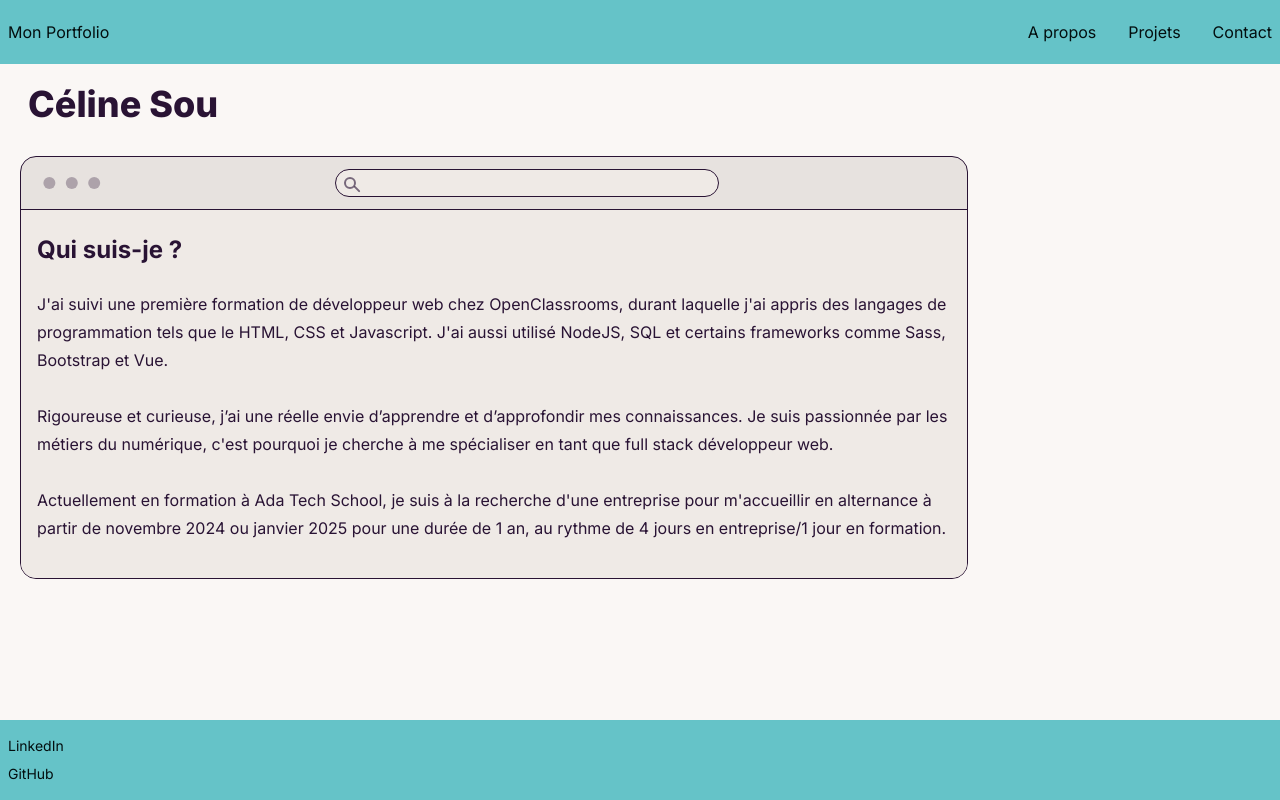
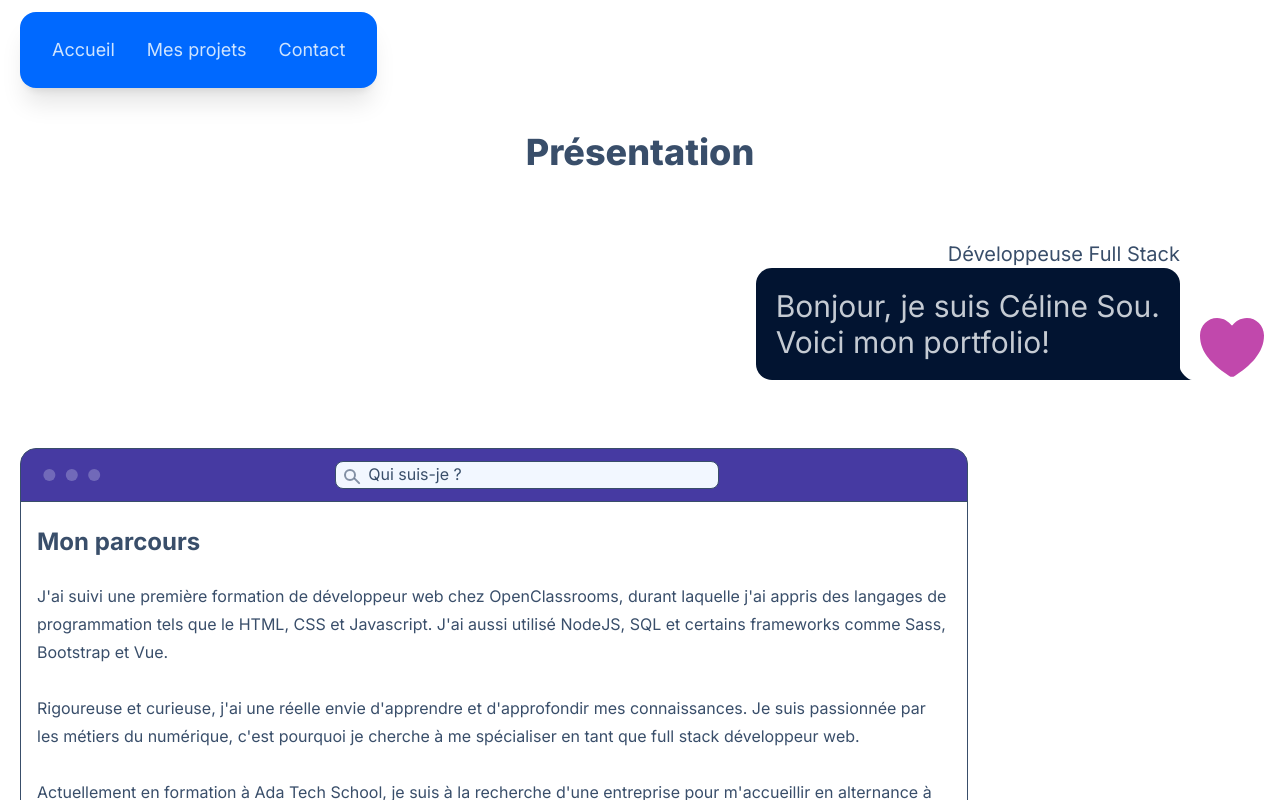
Before and after one commit to Lapinweb/react-portfolio, a Next.js app: page / in a window 1280 px wide. Shown: the top 800 px of the page. Built offline with nearby package versions, Linux system fonts and the light colour scheme.

Commit message:
mise en page page d'accueil, ProjectCard

```diff
--- a/src/app/contact/page.tsx
+++ b/src/app/contact/page.tsx
@@ -1,5 +1,3 @@
 export default function Contact() {
-    return (
-        <h1>Me contacter</h1>
-    )
+    return <h1 className="text-center">Me contacter</h1>;
 }
--- a/src/app/layout.tsx
+++ b/src/app/layout.tsx
@@ -18,12 +18,14 @@ export default function RootLayout({
     children: React.ReactNode;
 }>) {
     return (
-        <html lang="fr" data-theme="cupcake">
+        <html lang="fr" data-theme="winter">
             <body className={inter.className + " min-h-screen flex flex-col"}>
                 <Header />
+
                 <main className="prose max-w-none mx-2 my-5 grow text-base-content">
                     {children}
                 </main>
+
                 <Footer />
             </body>
         </html>
--- a/src/app/page.tsx
+++ b/src/app/page.tsx
@@ -1,38 +1,25 @@
 import React from "react";
+import MyInfo from "@/components/MyInfo";
 
 export default function Home() {
     return (
         <>
-            <h1 className="mx-5">Céline Sou</h1>
-            <div className="md:w-3/4 mx-3 mockup-browser border border-base-content bg-base-300">
-                <div className="mockup-browser-toolbar">
-                    <div className="md:input md:border md:border-base-content w-full text-right md:text-left"></div>
+            <h1 className="m-3 text-center">Présentation</h1>
+            <div className="my-16 chat chat-end">
+                <div className="chat-image avatar">
+                    <div className="mx-2 w-16 bg-accent mask mask-heart"></div>
                 </div>
-                <div className="p-4 border-t border-base-content bg-base-200">
-                    <h2 className="mt-2">Qui suis-je ?</h2>
-                    <p>
-                        J'ai suivi une première formation de développeur web
-                        chez OpenClassrooms, durant laquelle j'ai appris des
-                        langages de programmation tels que le HTML, CSS et
-                        Javascript. J'ai aussi utilisé NodeJS, SQL et certains
-                        frameworks comme Sass, Bootstrap et Vue.
-                        <br />
-                        <br />
-                        Rigoureuse et curieuse, j’ai une réelle envie
-                        d’apprendre et d’approfondir mes connaissances. Je suis
-                        passionnée par les métiers du numérique, c'est pourquoi
-                        je cherche à me spécialiser en tant que full stack
-                        développeur web.
-                        <br />
-                        <br />
-                        Actuellement en formation à Ada Tech School, je suis à
-                        la recherche d'une entreprise pour m'accueillir en
-                        alternance à partir de novembre 2024 ou janvier 2025
-                        pour une durée de 1 an, au rythme de 4 jours en
-                        entreprise/1 jour en formation.
-                    </p>
+                <div className="chat-header text-sm sm:text-xl text-pretty">
+                    Développeuse Full Stack
+                </div>
+                <div className="chat-bubble p-5 text-lg sm:text-3xl">
+                    Bonjour, je suis Céline Sou.
+                    <br />
+                    Voici mon portfolio!
                 </div>
             </div>
+
+            <MyInfo />
         </>
     );
 }
--- a/src/app/projects/page.tsx
+++ b/src/app/projects/page.tsx
@@ -36,9 +36,9 @@ const projects : Project[] = [
 
 export default function Projects() {
     return (
-        <div className="projects">
-            <h1>Mes projets</h1>
-            <ul className="list-none mx-2 pl-0 grid grid-cols-2 gap-3">
+        <div className="mx-3">
+            <h1 className="text-center">Mes projets</h1>
+            <ul className="list-none pl-0 grid md:grid-cols-2 lg:grid-cols-3 gap-3">
                 {projects.map((project, index) => (
                     <ProjectCard key={index} {...project} />
                 ))}
--- a/src/components/Footer.tsx
+++ b/src/components/Footer.tsx
@@ -1,26 +1,25 @@
 export default function Footer() {
     return (
-        <footer className="footer px-2 py-4 bg-primary text-primary-content">
-            <ul>
-                <li>
+        <footer className="footer p-5 sm:m-4 bg-primary text-primary-content w-full sm:w-fit sm:rounded-box">
+            <nav>
+                <p className="footer-title">Liens</p>
                 <a
+                    className="link link-hover"
                     href="https://www.linkedin.com/in/c%C3%A9line-sou-5932b413b/"
                     target="_blank"
                     rel="noreferrer"
                 >
                     LinkedIn
                 </a>
-                </li>
-                <li>
                 <a
+                    className="link link-hover"
                     href="https://github.com/Lapinweb/"
                     target="_blank"
                     rel="noreferrer"
                 >
                     GitHub
                 </a>
-                </li>
-            </ul>
+            </nav>
         </footer>
     );
 }
--- a/src/components/Header.tsx
+++ b/src/components/Header.tsx
@@ -2,14 +2,19 @@ import Link from "next/link";
 
 export default function Header() {
     return (
-        <header className="px-2 py-5 columns-2 sm:gap-12 overflow-hidden bg-primary text-primary-content">
-            <div className="sm:block">
-                <Link href="/">Mon Portfolio</Link>
-            </div>
-            <nav className="hidden sm:flex justify-end gap-8">
-                <Link href="/">A propos</Link>
-                <Link href="/projects">Projets</Link>
-                <Link href="/contact">Contact</Link>
+        <header className="sm:my-3 sm:mx-5 sm:w-fit bg-primary text-primary-content text-xl shadow-xl sm:rounded-box sticky top-0 sm:top-3 z-10">
+            <nav className="navbar">
+                <ul className="menu menu-horizontal text-lg">
+                    <li>
+                        <Link href="/">Accueil</Link>
+                    </li>
+                    <li>
+                        <Link href="/projects">Mes projets</Link>
+                    </li>
+                    <li>
+                        <Link href="/contact">Contact</Link>
+                    </li>
+                </ul>
             </nav>
         </header>
     );
--- /dev/null
+++ b/src/components/MyInfo.tsx
@@ -0,0 +1,31 @@
+export default function MyInfo() {
+    return (
+        <div className="md:w-3/4 mx-3 my-10 mockup-browser border border-base-content bg-secondary">
+            <div className="mockup-browser-toolbar text-secondary-content">
+                <div className="sm:input sm:border sm:border-base-content w-full sm:text-base-content text-right sm:text-left">Qui suis-je ?</div>
+            </div>
+            <div className="p-4 border-t border-base-content bg-base-100">
+                <h2 className="mt-2">Mon parcours</h2>
+                <p>
+                    J'ai suivi une première formation de développeur web chez
+                    OpenClassrooms, durant laquelle j'ai appris des langages de
+                    programmation tels que le HTML, CSS et Javascript. J'ai
+                    aussi utilisé NodeJS, SQL et certains frameworks comme Sass,
+                    Bootstrap et Vue.
+                    <br />
+                    <br />
+                    Rigoureuse et curieuse, j'ai une réelle envie d'apprendre et
+                    d'approfondir mes connaissances. Je suis passionnée par les
+                    métiers du numérique, c'est pourquoi je cherche à me
+                    spécialiser en tant que full stack développeur web.
+                    <br />
+                    <br />
+                    Actuellement en formation à Ada Tech School, je suis à la
+                    recherche d'une entreprise pour m'accueillir en alternance à
+                    partir de novembre 2024 ou janvier 2025 pour une durée de 1
+                    an, au rythme de 4 jours en entreprise/1 jour en formation.
+                </p>
+            </div>
+        </div>
+    );
+}
--- a/src/components/ProjectCard.tsx
+++ b/src/components/ProjectCard.tsx
@@ -6,20 +6,47 @@ interface Project {
     stack: Array<string>;
 }
 
-export default function ProjectCard({ title, description, githubLink, webLink, stack }: Project) {
+export default function ProjectCard({
+    title,
+    description,
+    githubLink,
+    webLink,
+    stack,
+}: Project) {
     return (
-        <li className="p-2 overflow-hidden border-4 border-double border-secondary">
-            <h2 className="mt-2 text-center">{title}</h2>
-            <a className="project-github" target="_blank" href={githubLink}>
+        <li className="p-0 m-0">
+            <div className="mockup-window border border-base-content bg-secondary shadow-xl basis-full md:basis-5/12 text-secondary-content">
+                <div className="p-2 bg-base-100 h-64 flex flex-col justify-between text-base-content">
+                    <h2 className="my-1 h-14 text-center">{title}</h2>
+
+                    <div className="flex flex-wrap gap-5">
+                        <a
+                            className="link link-info"
+                            target="_blank"
+                            href={githubLink}
+                        >
                             Lien GitHub
                         </a>
                         {webLink.length > 0 ? (
-                <a href={webLink} target="_blank" className="project-website">
+                            <a
+                                className="link link-info"
+                                href={webLink}
+                                target="_blank"
+                            >
                                 Lien site web
                             </a>
                         ) : null}
-            <p className="project-stack">{stack.join(" | ")}</p>
-            <p className="project-description">{description}</p>
+                    </div>
+
+                    <p>{stack.join(" | ")}</p>
+
+                    <div className="self-end m-3">
+                        <button className="btn btn-wide btn-accent">
+                            + Info
+                        </button>
+                    </div>
+                </div>
+            </div>
         </li>
     );
 }
--- a/tailwind.config.ts
+++ b/tailwind.config.ts
@@ -20,7 +20,7 @@ const config: Config = {
     require('daisyui'),
   ],
   daisyui: {
-    themes: ["cupcake", "dark", "light", "valentine", "aqua", "cyberpunk"]
+    themes: ["cupcake", "dark", "light", "valentine", "aqua", "cyberpunk", "winter", "dim", "bumblebee", "retro"]
   }
 };
 export default config;
```
Lines whose indentation alone changed are shown as unchanged.
